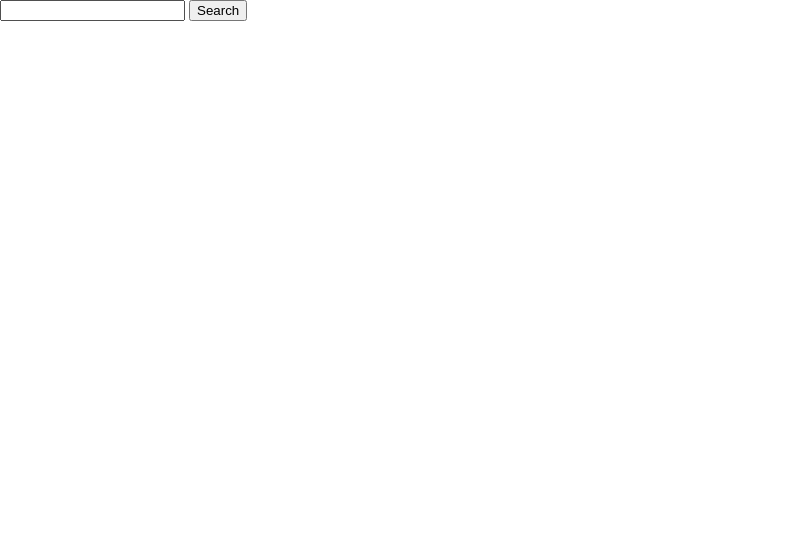
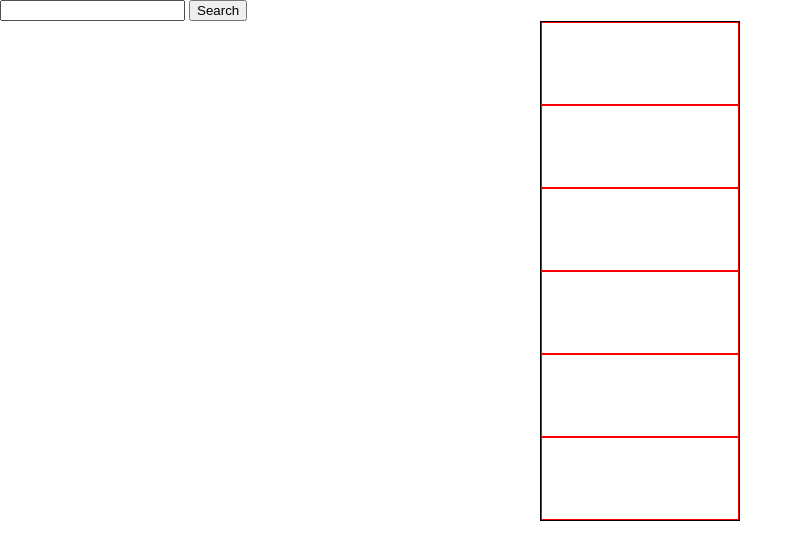
Before and after one commit to clouded-afk/weather-app, a website built with webpack: page src/index.html in a window 1280 px wide. Shown: the whole page, without its empty margins (0-803 px from the left). Built offline with nearby package versions, Linux system fonts and the light colour scheme.

Commit message:
Add preliminary styling for forecast display

```diff
--- a/src/styles.css
+++ b/src/styles.css
@@ -6,6 +6,14 @@
 body {
   height: 100vh;
   width: 100vw;
+}
+
+.weather-display {
+  display: flex;
+  width: 800px;
+  align-items: center;
+  justify-content: center;
+  margin: auto;
 }
 
 .weather-display-container {
@@ -88,3 +96,15 @@ body {
   border: 1px solid red;
   column-span: 1;
 }
+
+.hourly-display {
+  display: grid;
+  height: 500px;
+  width: 200px;
+  grid-template-rows: repeat(1fr, 6);
+  border: 1px solid black;
+}
+
+.hour {
+  border: 1px solid red;
+}
```
